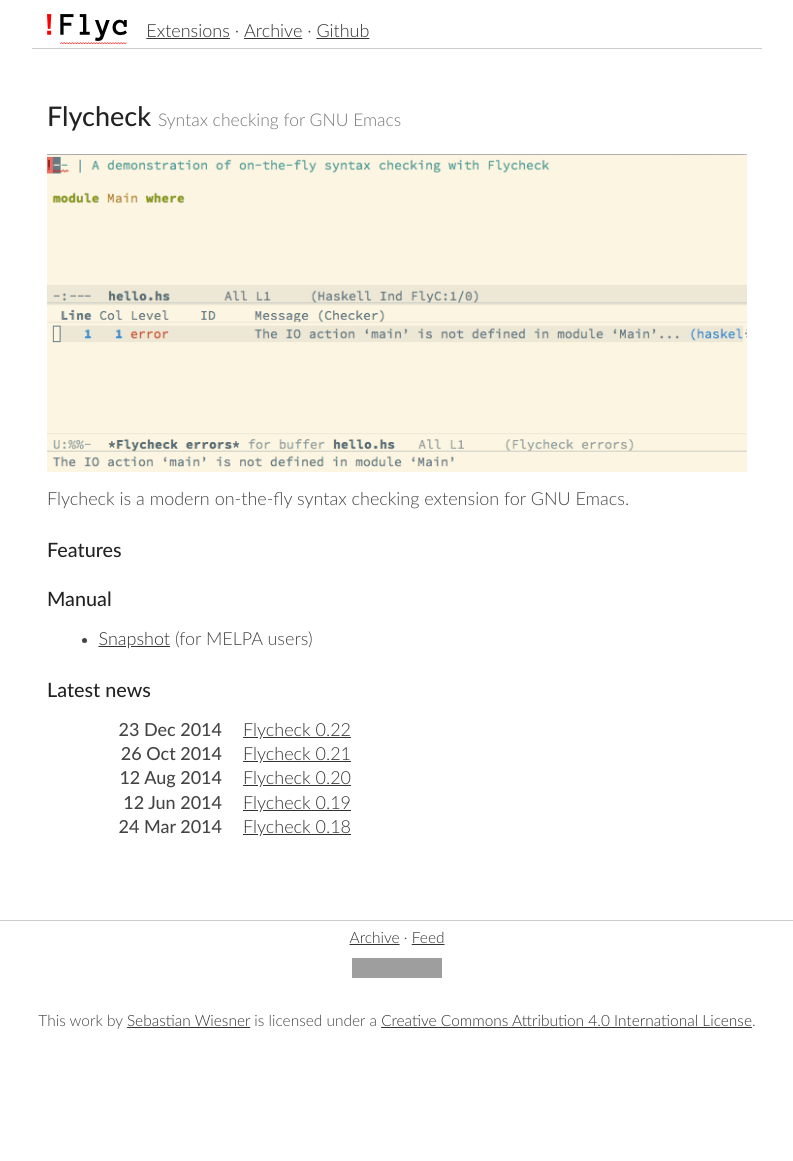
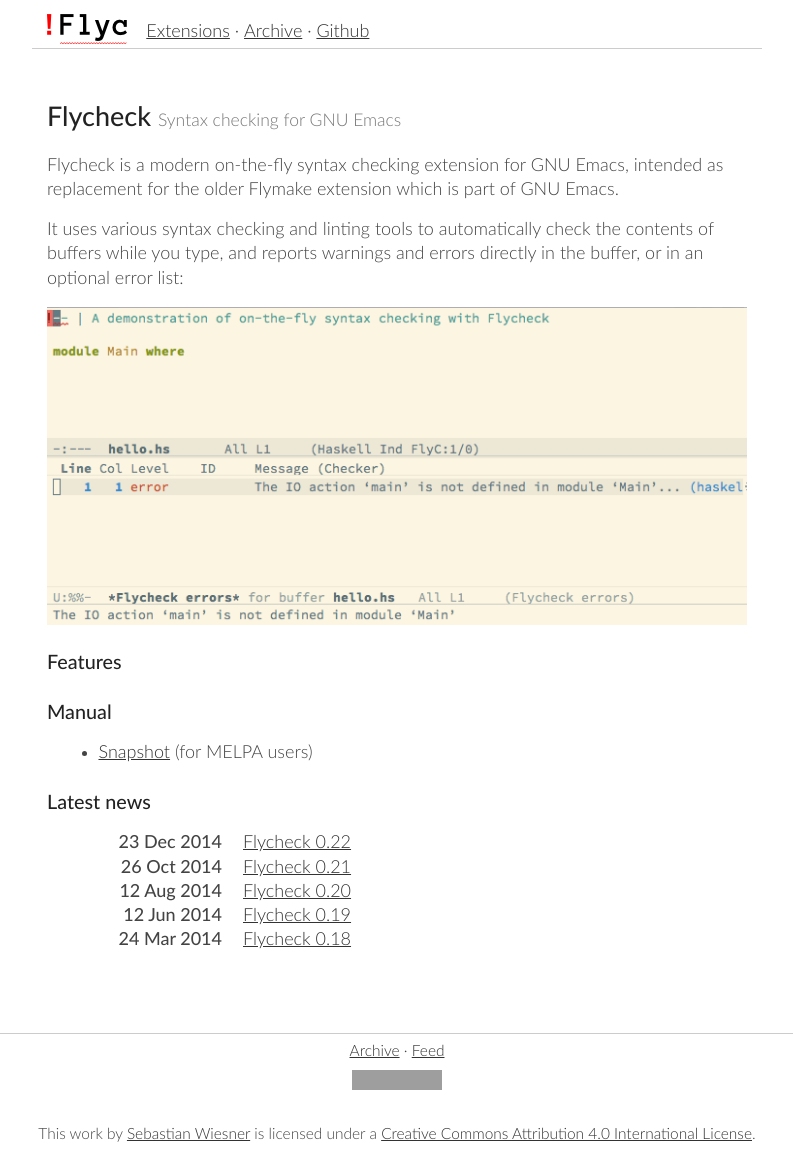
Before and after one commit to cmarqu/flycheck.github.io, a Jekyll site: the page built from index.md, in a window 1280 px wide. Shown: the whole page, without its empty margins (243-1036 px from the left). Built offline with Jekyll 4.4.1, drawn with Linux system fonts in a browser that asks for light colours; before the commit the page ends 1049 px from its top, so only the background shows below that; grey boxes are pictures that could not be loaded.

Commit message:
Extend the introduction

```diff
--- a/index.md
+++ b/index.md
@@ -5,13 +5,19 @@
 Flycheck <small>Syntax checking for GNU Emacs</small>
 =====================================================
 
+Flycheck is a modern on-the-fly syntax checking extension for GNU Emacs,
+intended as replacement for the older Flymake extension which is part of GNU
+Emacs.
+
+It uses various syntax checking and linting tools to automatically check the
+contents of buffers while you type, and reports warnings and errors directly in
+the buffer, or in an optional error list:
+
 [![Flycheck screencast](images/screencast.gif)](images/screencast.gif)
 
 {% if site.data.releases.versions %}
 *Latest release: {{site.data.releases.versions | last}}*
 {% endif %}
-
-Flycheck is a modern on-the-fly syntax checking extension for GNU Emacs.
 
 Features
 --------
```
